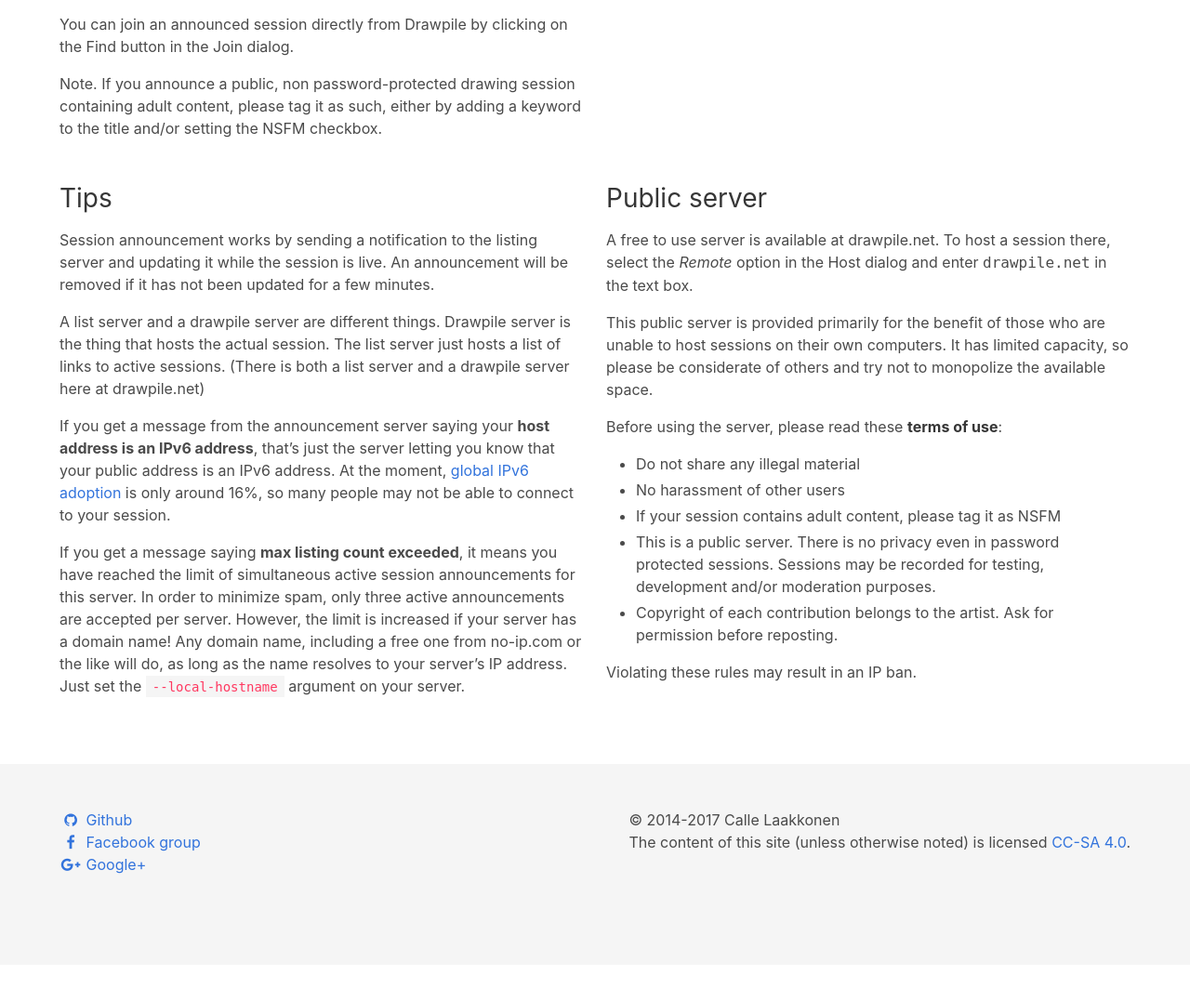
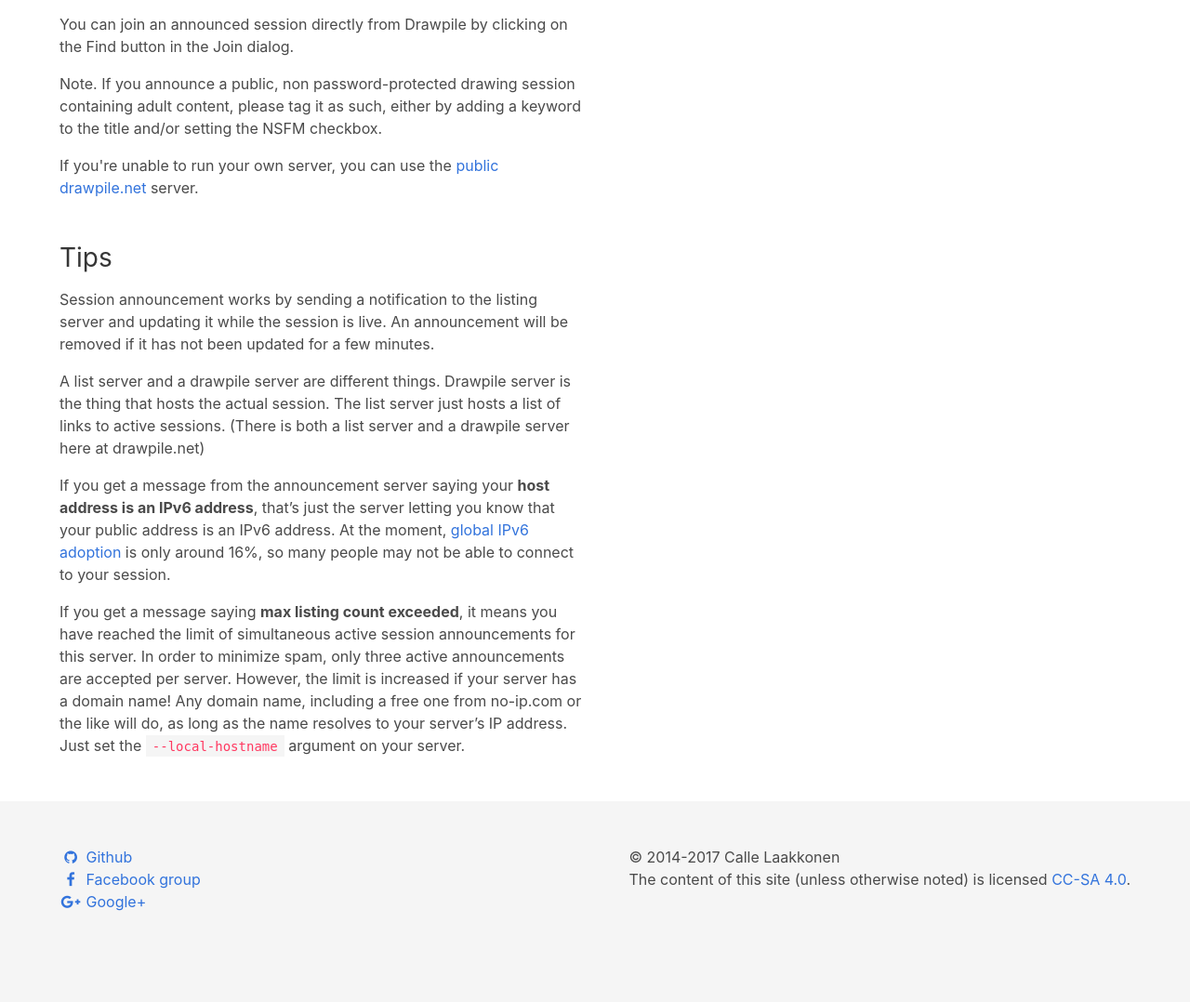
Before and after one commit to drawpile/website, a Django app: page /servers/ in a window 1280 px wide. Shown: the part 291-1369 px from the top of the page at 93% size. Before the commit the page ends 1231 px from the top, so only its background shows below. Run offline with Django 3.2, Linux system fonts and the light colour scheme.

Commit message:
Replace "public server" section with a link
Public server now has a page of its own.

```diff
--- a/templates/pages/servers.html
+++ b/templates/pages/servers.html
@@ -28,6 +28,11 @@
 		Note. If you announce a public, non password-protected drawing session
 		containing adult content, please tag it as such, either by adding a
 		keyword to the title and/or setting the NSFM checkbox.
+	</p>
+
+	<p>
+		If you're unable to run your own server, you can use the <a href="http://pub.drawpile.net/">public drawpile.net</a>
+		server.
 	</p>
 </div>
 
@@ -67,28 +72,6 @@
 		Just set the <code>--local-hostname</code> argument on your server.
 	</p>
 </div>
-<div class="content column is-half">
-	<h2>Public server</h2>
-	<p>
-		A free to use server is available at drawpile.net.
-		To host a session there, select the <i>Remote</i> option in the Host dialog and
-		enter <kbd>drawpile.net</kbd> in the text box.
-	</p>
-	<p>
-		This public server is provided primarily for the benefit of those who are unable
-		to host sessions on their own computers. It has limited capacity, so please be
-		considerate of others and try not to monopolize the available space.
-	</p>
-	<p>Before using the server, please read these <strong>terms of use</strong>:</p>
-	<ul>
-		<li>Do not share any illegal material</li>
-		<li>No harassment of other users</li>
-		<li>If your session contains adult content, please tag it as NSFM</li>
-		<li>This is a public server. There is no privacy even in password protected sessions. Sessions may be recorded for testing, development and/or moderation purposes.</li>
-		<li>Copyright of each contribution belongs to the artist. Ask for permission before reposting.</li>
-	</ul>
-	<p>Violating these rules may result in an IP ban.</p>
-</div>
 
 </div>{# ./columns #}
 
```
